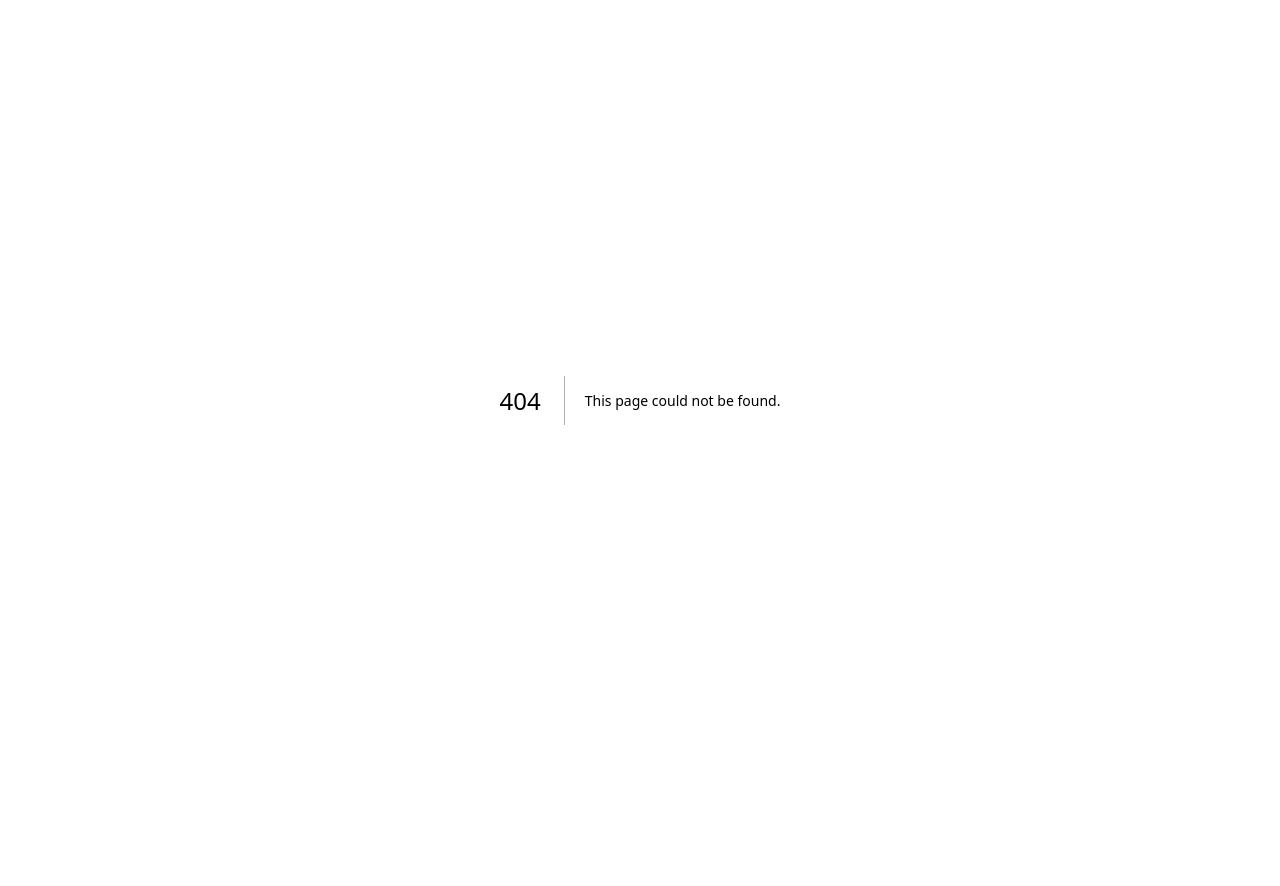
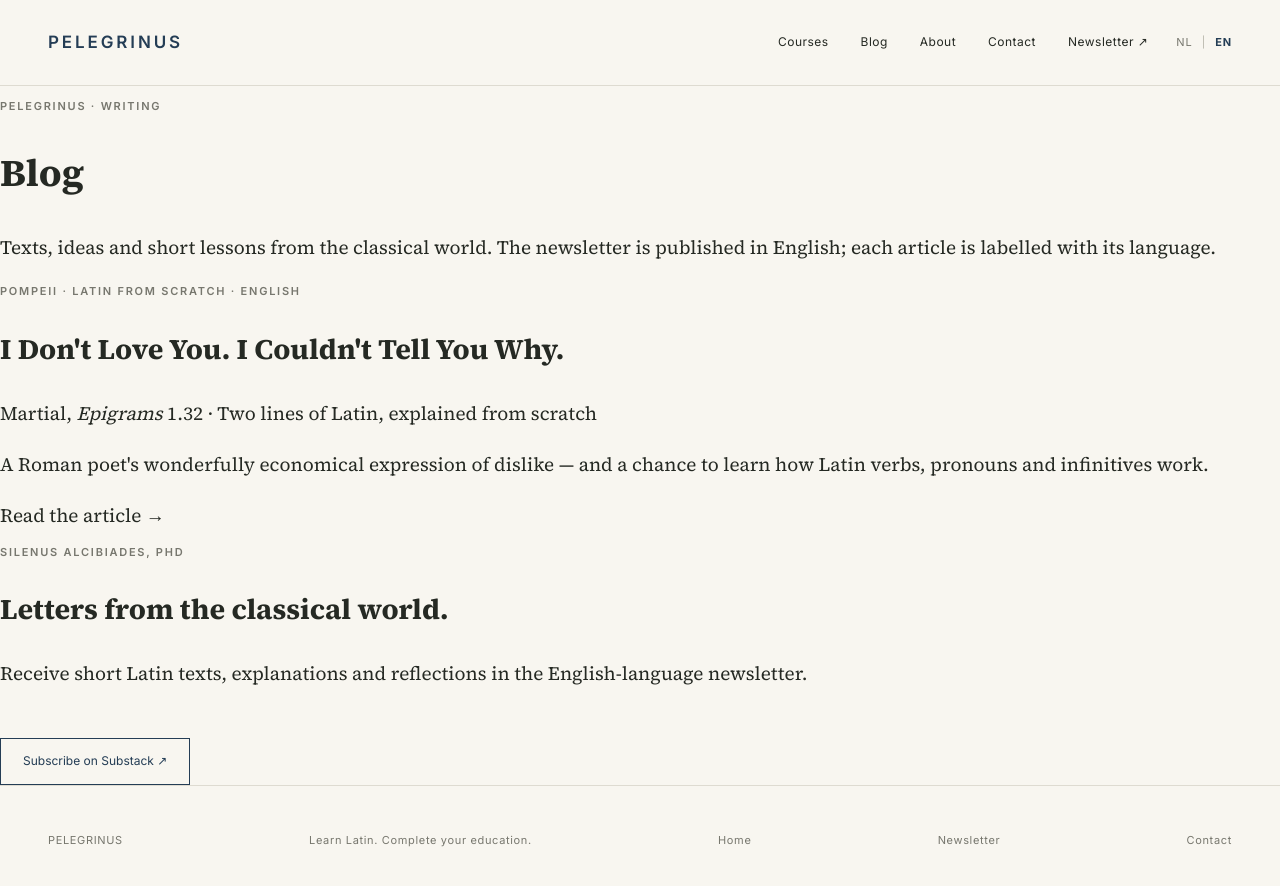
Before and after one commit to silenusalcibiades-bot/pelegrinus-website, a Next.js app: page /en/blog in a window 1280 px wide. Before the commit this address had no page. Shown: the top 886 px of the page. Before the commit the page ends 800 px from the top, so only its background shows below. Built offline with nearby package versions, Linux system fonts and the light colour scheme.

Commit message:
Create English Blog archive

```diff
--- /dev/null
+++ b/app/en/blog/page.js
@@ -0,0 +1,41 @@
+import SiteNavigation from "../../components/SiteNavigation";
+
+export const metadata = {
+  title: "Blog | Pelegrinus",
+  description: "Articles and short lessons on Latin, classical literature and the ancient world.",
+  alternates: { canonical: "/en/blog", languages: { nl: "/blog", en: "/en/blog" } },
+};
+
+export default function EnglishBlogIndex() {
+  return (
+    <main>
+      <SiteNavigation language="en" page="blog" />
+      <header className="page-heading">
+        <p className="eyebrow">PELEGRINUS · WRITING</p>
+        <h1>Blog</h1>
+        <p>Texts, ideas and short lessons from the classical world. The newsletter is published in English; each article is labelled with its language.</p>
+      </header>
+      <section className="blog-list">
+        <article className="blog-card">
+          <p className="eyebrow">POMPEII · LATIN FROM SCRATCH · ENGLISH</p>
+          <h2><a href="/blog/not-loving-you">I Don't Love You. I Couldn't Tell You Why.</a></h2>
+          <p className="blog-meta">Martial, <em>Epigrams</em> 1.32 · Two lines of Latin, explained from scratch</p>
+          <p>A Roman poet's wonderfully economical expression of dislike — and a chance to learn how Latin verbs, pronouns and infinitives work.</p>
+          <a className="text-link" href="/blog/not-loving-you">Read the article →</a>
+        </article>
+      </section>
+      <section className="newsletter-band">
+        <div>
+          <p className="eyebrow">SILENUS ALCIBIADES, PHD</p>
+          <h2>Letters from the classical world.</h2>
+          <p>Receive short Latin texts, explanations and reflections in the English-language newsletter.</p>
+        </div>
+        <a className="button" href="https://silenusalcibiadesphd.substack.com" target="_blank" rel="noreferrer">Subscribe on Substack ↗</a>
+      </section>
+      <footer>
+        <span>PELEGRINUS</span><span>Learn Latin. Complete your education.</span>
+        <a href="/en">Home</a><a href="https://silenusalcibiadesphd.substack.com" target="_blank" rel="noreferrer">Newsletter</a><a href="mailto:silenusalcibiades@gmail.com">Contact</a>
+      </footer>
+    </main>
+  );
+}
```
